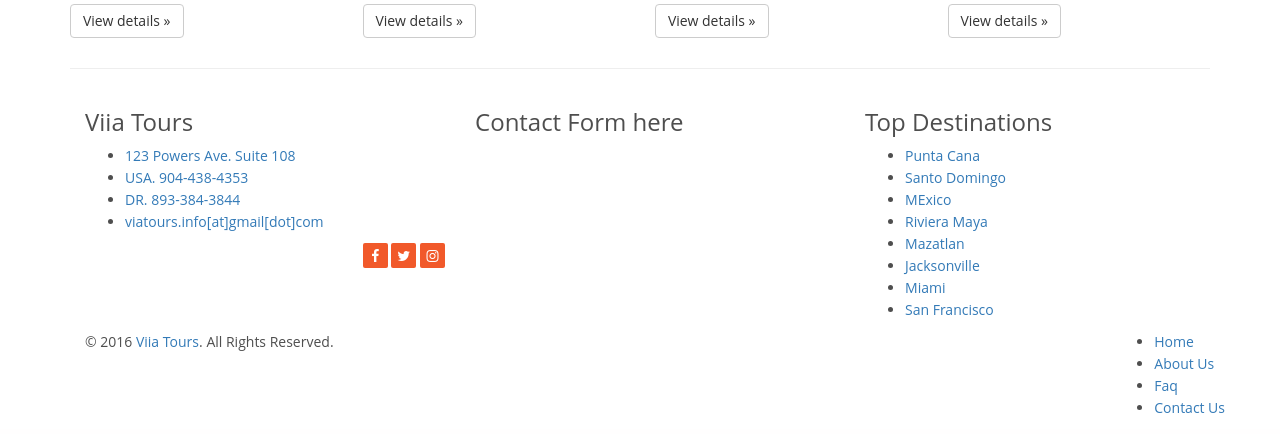
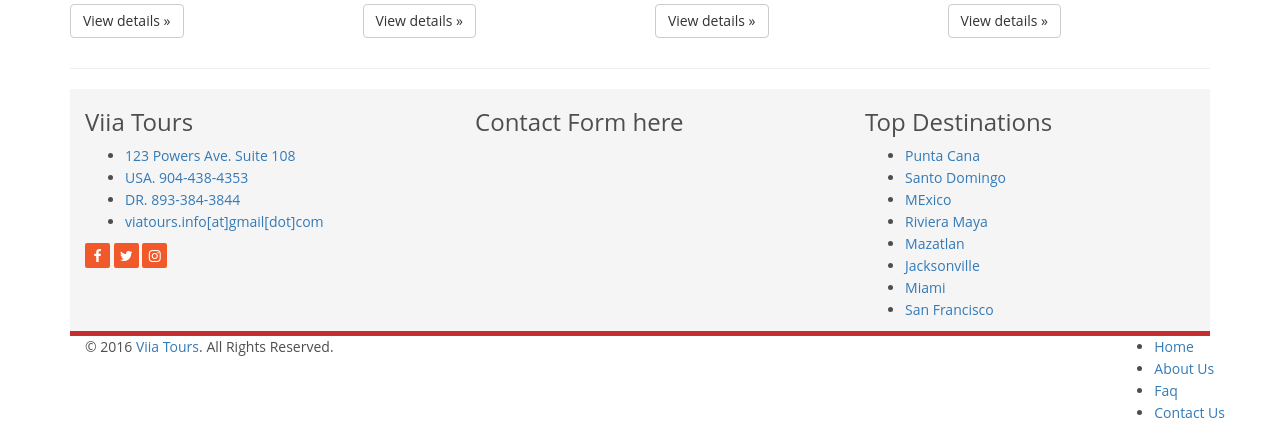
Before and after one commit to jeangustavee/viiatours, a PHP site: page / in a window 1280 px wide. Shown: the part 1088-1522 px from the top of the page. Before the commit the page ends 1501 px from the top, so only its background shows below. Run offline with PHP 8.4, Linux system fonts and the light colour scheme.

Commit message:
add footer styles

```diff
--- a/css/main.css
+++ b/css/main.css
@@ -31,6 +31,10 @@ TOP BAR
     padding: 0;
     margin: 0;
     float: right;
+}
+
+.social-share.footer {
+    float: left;
 }
 
 ul.social-share li {
@@ -146,7 +150,9 @@ MAIN NAV
     background-color: #eee;
 }
 
-/* Slider */
+/* ===============================================================================
+SLIDER
+=================================================================================*/
 .btn-slider {
     color: #000;
     background-color: #f1592a;
@@ -209,3 +215,13 @@ MAIN NAV
 .slider .slide3 {
     background-color: #B70501;
 }
+
+/* ===============================================================================
+FOOTER
+=================================================================================*/
+
+#bottom {
+    background: #f5f5f5;
+    border-bottom: 5px solid #c52d2f;
+    font-size: 14px;
+}
```
